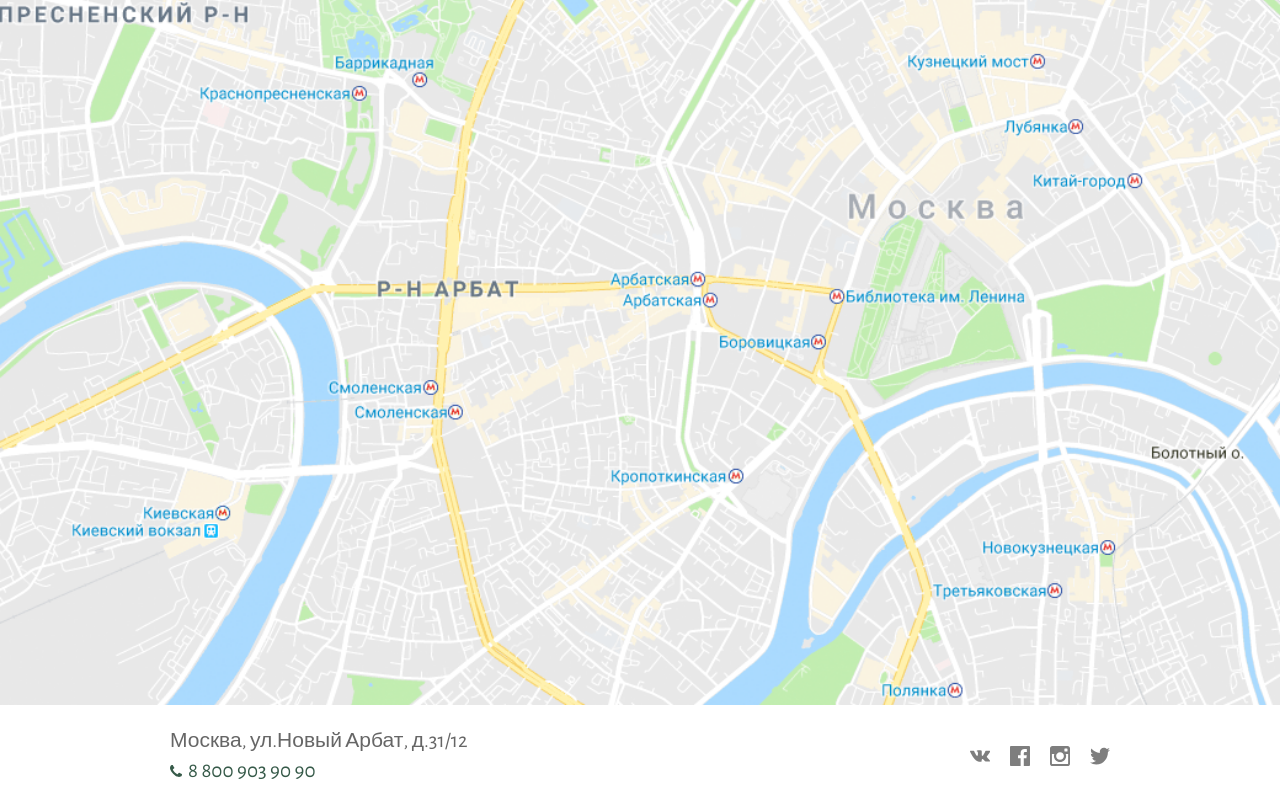
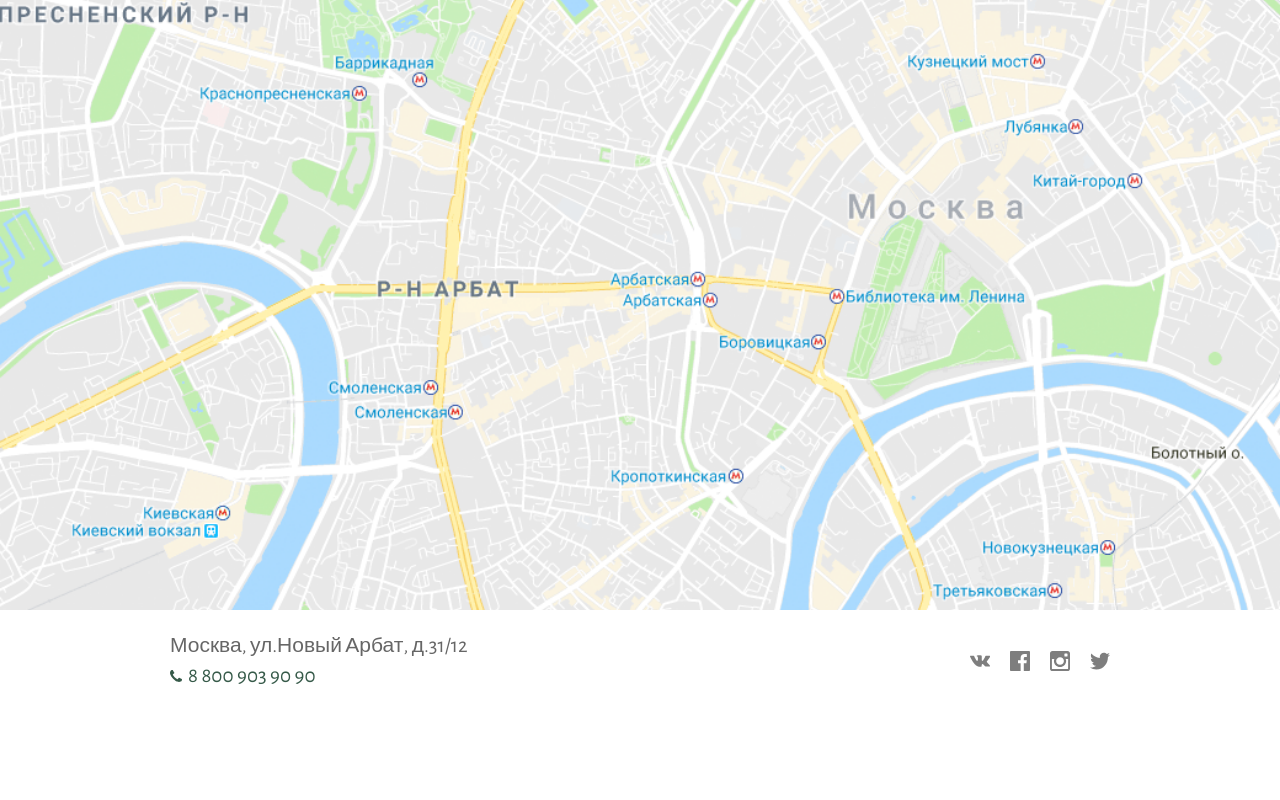
Before and after one commit to ShevtsovMV/chocco, a plain HTML site: page index.html in a window 1280 px wide. Shown: the part 3295-4095 px from the top of the page. After the commit the page ends 4000 px from the top, so only its background shows below. Drawn offline with nearby package versions, Linux system fonts and the light colour scheme.

Commit message:
Наложил футер абсолютом на карту

```diff
--- a/css/components/footer.scss
+++ b/css/components/footer.scss
@@ -1,5 +1,8 @@
 .footer {
+  position: absolute;
+  bottom: 0;
   padding: rem(21px) 0 rem(14px);
+  background-color: #fff;
 
   @include tablets {
     padding-bottom: rem(21px);
```
Also changed, not shown: index.html (+2 -1 lines), css/main.css.
